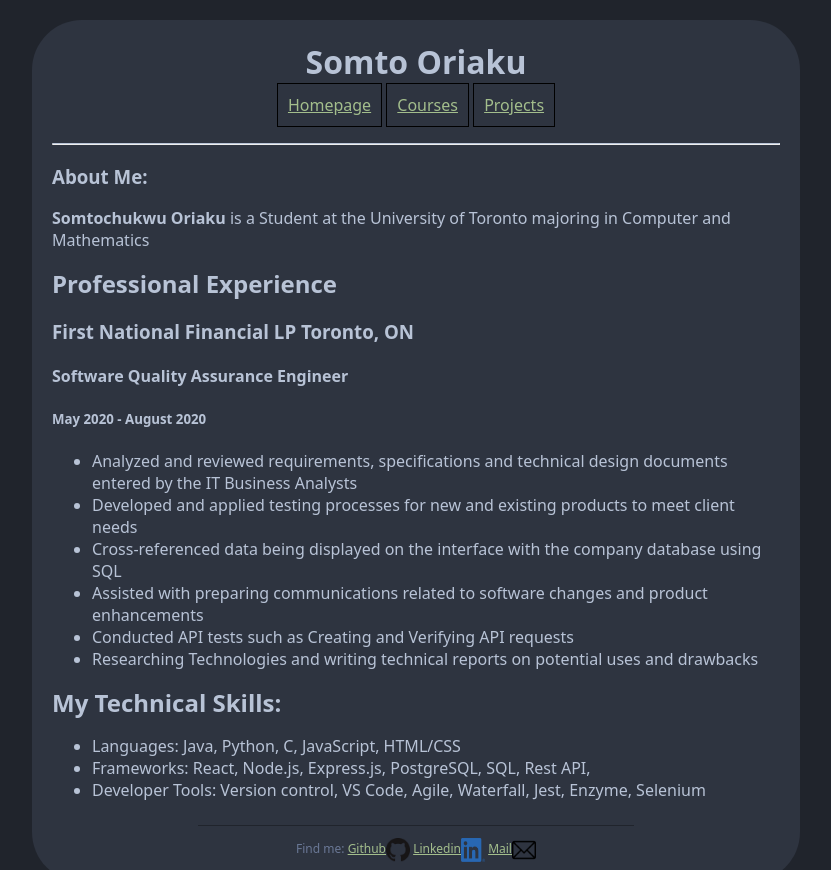
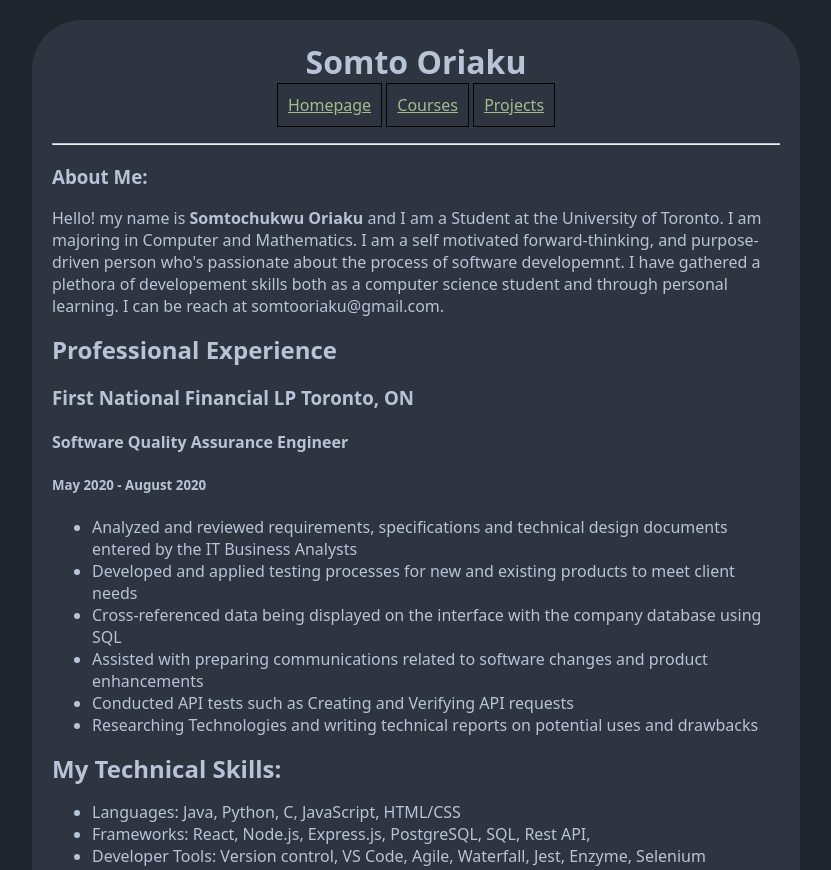
Before and after one commit to somtooriaku/somtooriaku.github.io, a plain HTML site: page index.html in a window 1280 px wide. Shown: the top 870 px of the page, without its empty margins (224-1055 px from the left). Drawn offline with Linux system fonts and the light colour scheme.

Commit message:
Update index.html

```diff
--- a/index.html
+++ b/index.html
@@ -37,7 +37,10 @@
 	<h3 id="About Me">
 		About Me:
 	</h3>
-	<p><strong>Somtochukwu Oriaku</strong> is a Student at the University of Toronto majoring in Computer and Mathematics
+	<p> Hello! my name is <strong>Somtochukwu Oriaku</strong> and I am a Student at the University of Toronto. I am majoring in Computer and Mathematics.
+	I am a self motivated forward-thinking, and purpose-driven person who's passionate about the process of software developemnt.
+	I have gathered a plethora of developement skills both as a computer science student and through personal learning.
+	I can be reach at somtooriaku@gmail.com.
 	</p>
 
 
```
